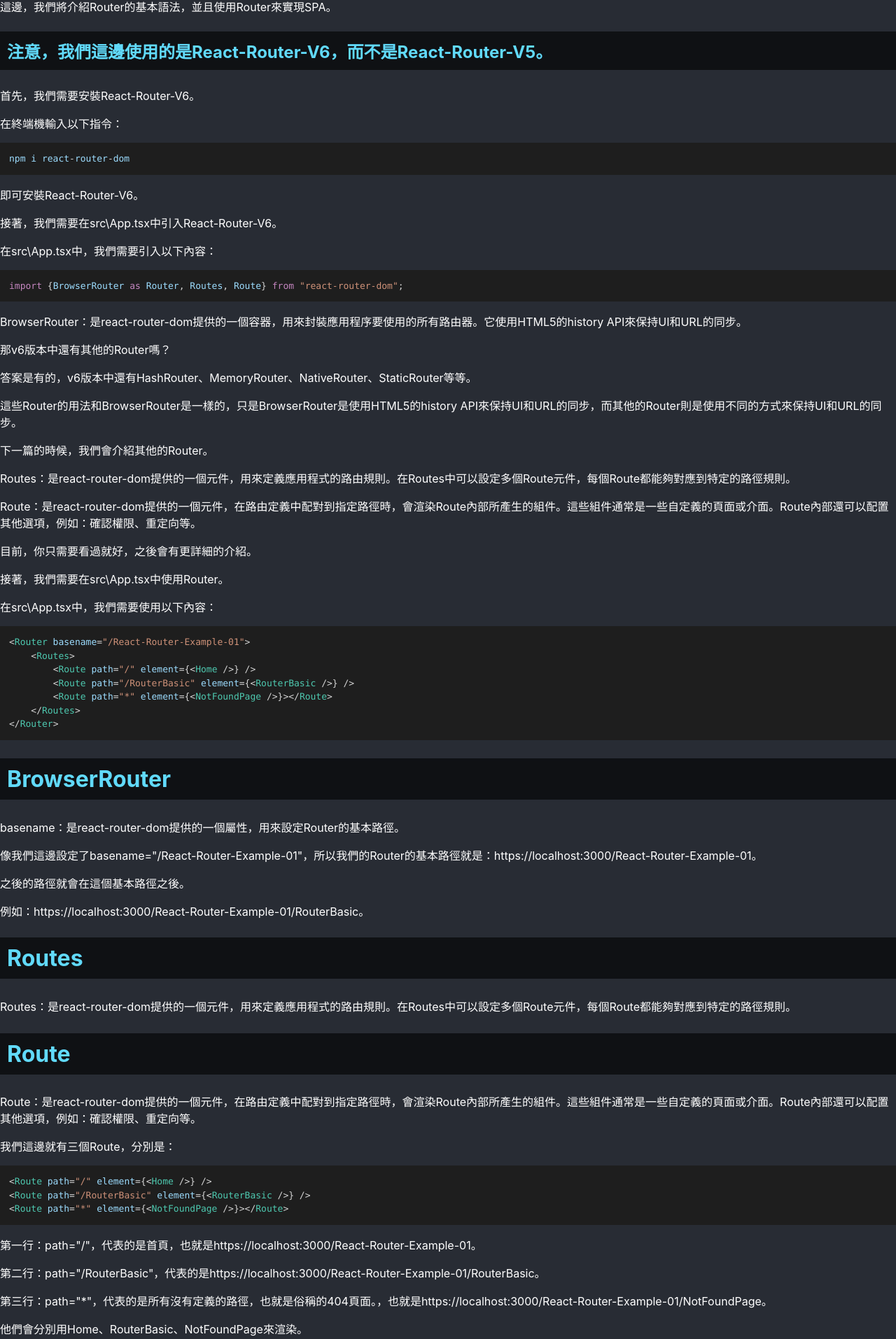
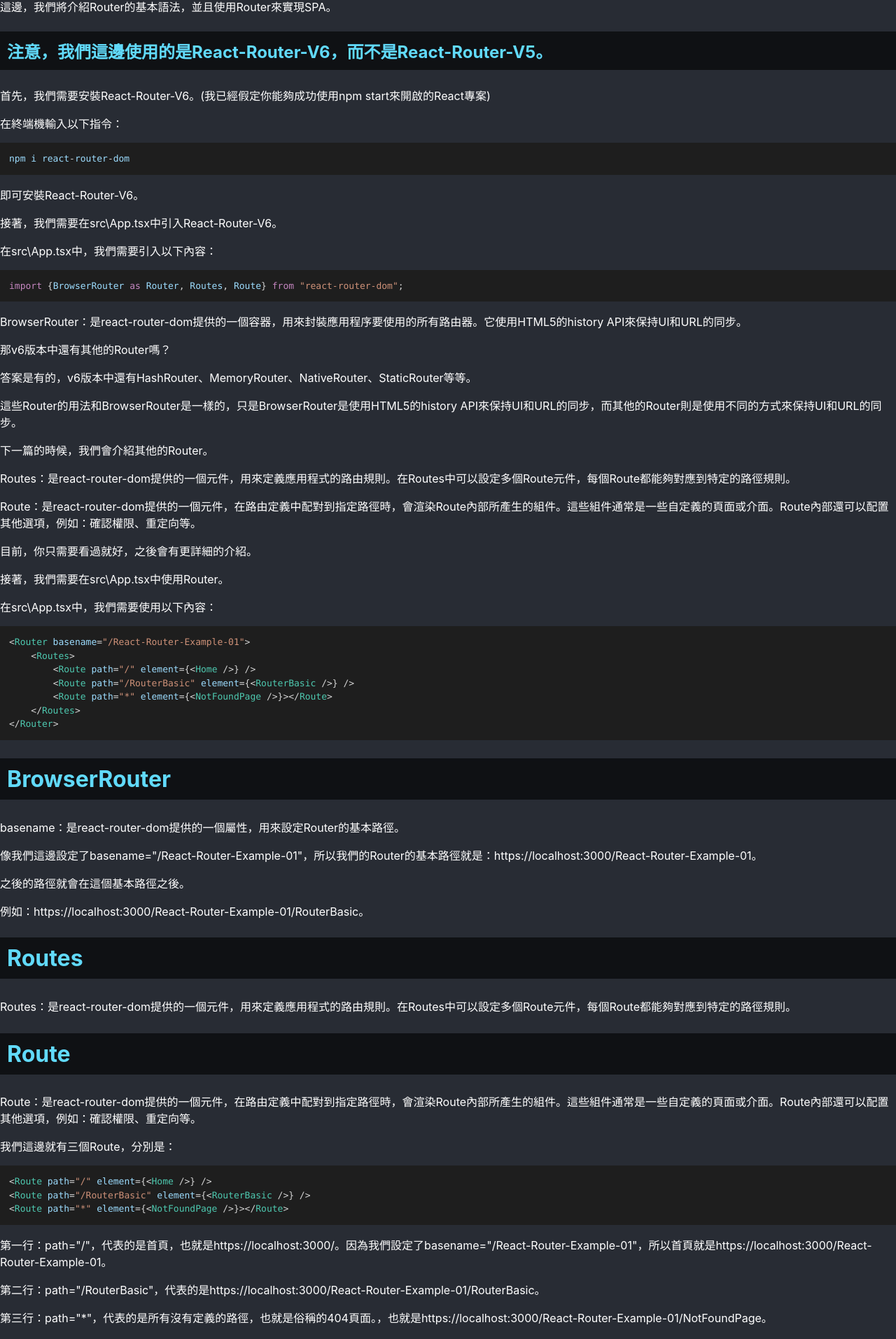
Before and after one commit to Bobo100/React-Router, a Next.js app: page /RouterBasic in a window 1280 px wide. Shown: the part 177-2091 px from the top of the page at 70% size. Built offline with nearby package versions, Linux system fonts and the light colour scheme.

Commit message:
先刪除Router轉場內容

```diff
--- a/pages/RouterBasic.tsx
+++ b/pages/RouterBasic.tsx
@@ -17,7 +17,7 @@
 
                 <h3>注意，我們這邊使用的是React-Router-V6，而不是React-Router-V5。</h3>
 
-                <p>首先，我們需要安裝React-Router-V6。</p>
+                <p>首先，我們需要安裝React-Router-V6。(我已經假定你能夠成功使用npm start來開啟的React專案)</p>
                 <p>在終端機輸入以下指令：</p>
                 <Prism language="typescript" style={vscDarkPlus}>
                     {`npm i react-router-dom`}
@@ -72,7 +72,7 @@
 <Route path="*" element={<NotFoundPage />}></Route>`}
                 </Prism>
 
-                <p>第一行：path="/"，代表的是首頁，也就是https://localhost:3000/React-Router-Example-01。</p>
+                <p>第一行：path="/"，代表的是首頁，也就是https://localhost:3000/。因為我們設定了basename="/React-Router-Example-01"，所以首頁就是https://localhost:3000/React-Router-Example-01。</p>
                 <p>第二行：path="/RouterBasic"，代表的是https://localhost:3000/React-Router-Example-01/RouterBasic。</p>
                 <p>第三行：path="*"，代表的是所有沒有定義的路徑，也就是俗稱的404頁面。，也就是https://localhost:3000/React-Router-Example-01/NotFoundPage。</p>
 
@@ -138,6 +138,9 @@
                 </Prism>
 
                 <p>完成上述的程式碼後，我們就可以在瀏覽器中看到Home頁面了。而且當你到其他沒有定義的路徑時，也會顯示404頁面。</p>
+
+                <a href="https://react-router-example-01.vercel.app/">觀看範例</a>
+                <a href="https://github.com/Bobo100/React-Router-Example-01">前往看範例的程式碼</a>
             </div>
 
 
```
Also changed, not shown: pages/RouterDynamic.tsx (+5 -2 lines).
